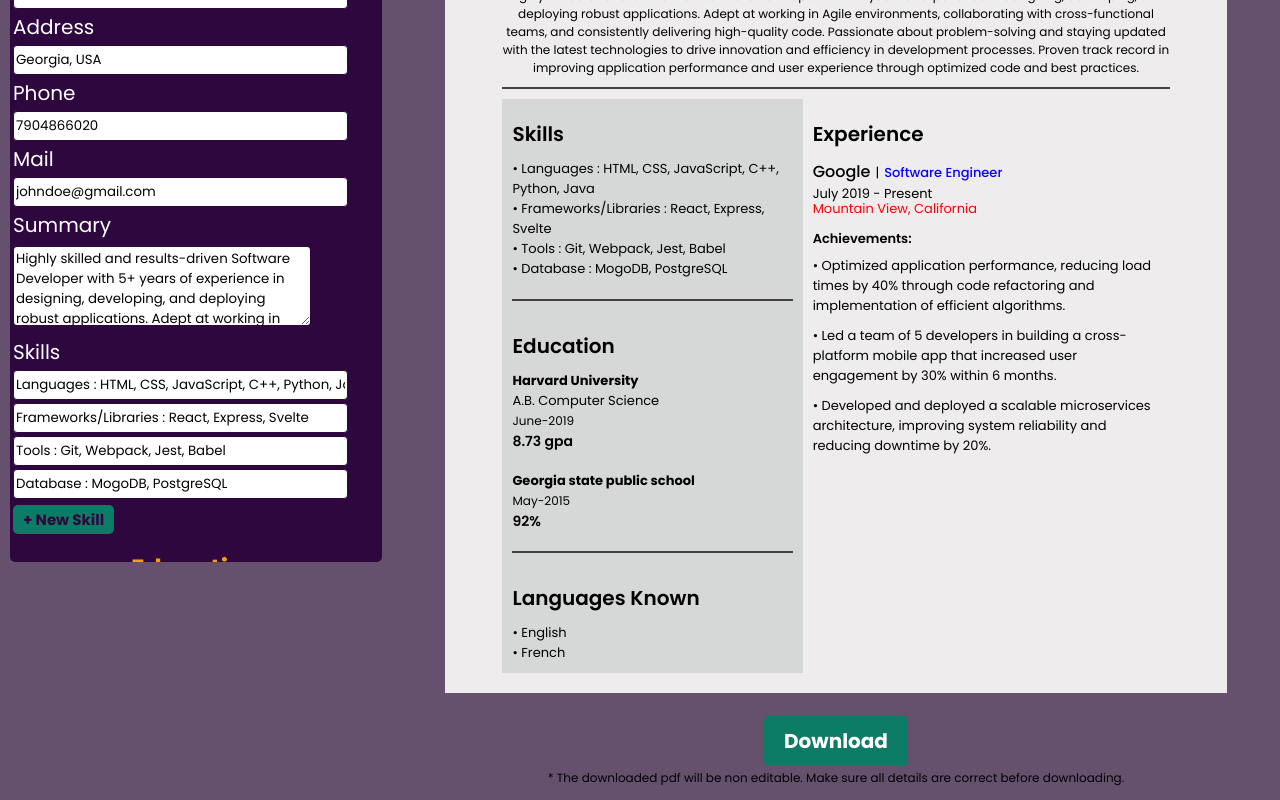
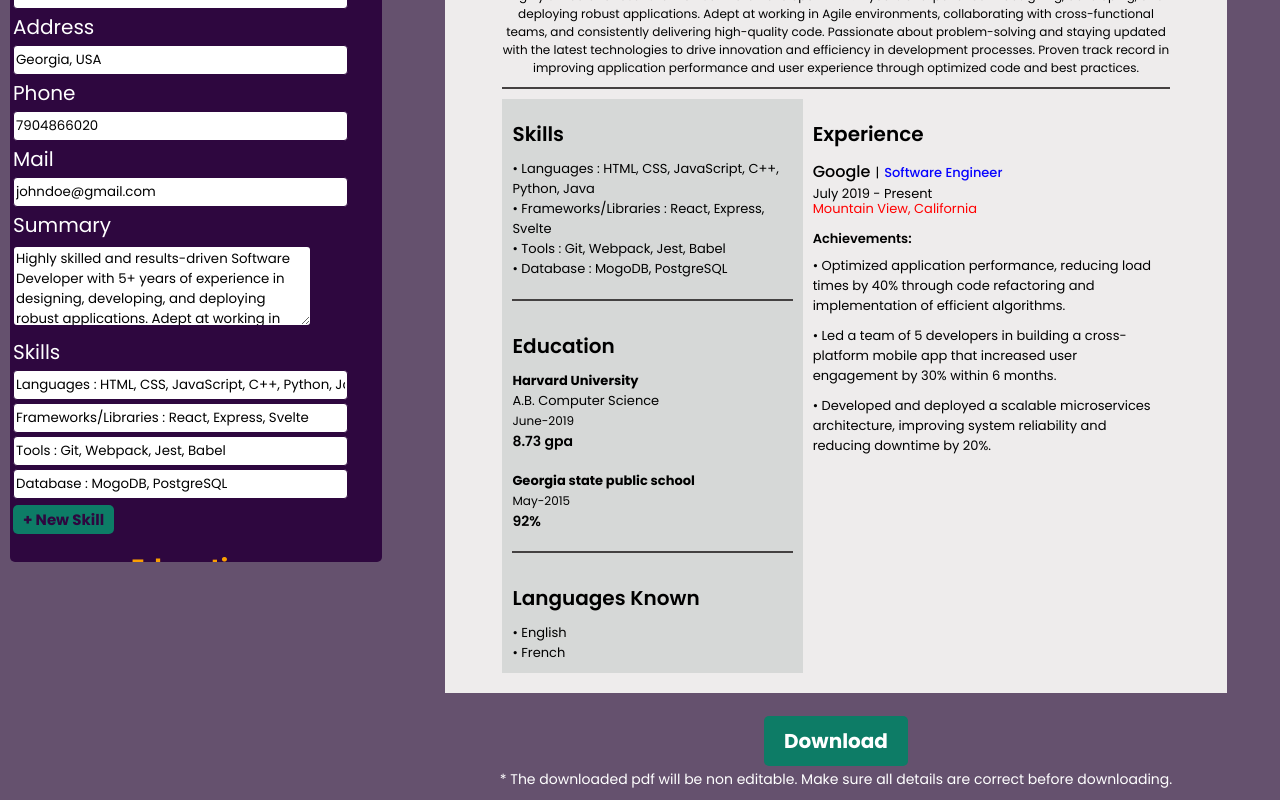
Before and after one commit to madesh02104/react-projects, a React app in the folder cv-builder/: page / in a window 1280 px wide. Shown: the part 198-998 px from the top of the page. Built offline with nearby package versions, Linux system fonts and the light colour scheme; the HTML template or start-up script is replaced by a standard one.

Commit message:
minor ui change

```diff
--- a/cv-builder/src/styles/resume.css
+++ b/cv-builder/src/styles/resume.css
@@ -157,14 +157,14 @@ hr{
     flex-direction: column;
 }
 
+.download-cv p{
+    color: #fff;
+    font-size: 1.4rem;
+}
+
 .download-btn{
     color: #fff;
     text-align: center;
     font-size: 2rem;
     padding: 1rem 2rem;
 }
-
-.download-btn span{
-    font-size: 1.6rem;
-    color: rgb(7, 3, 255);
-}
```
